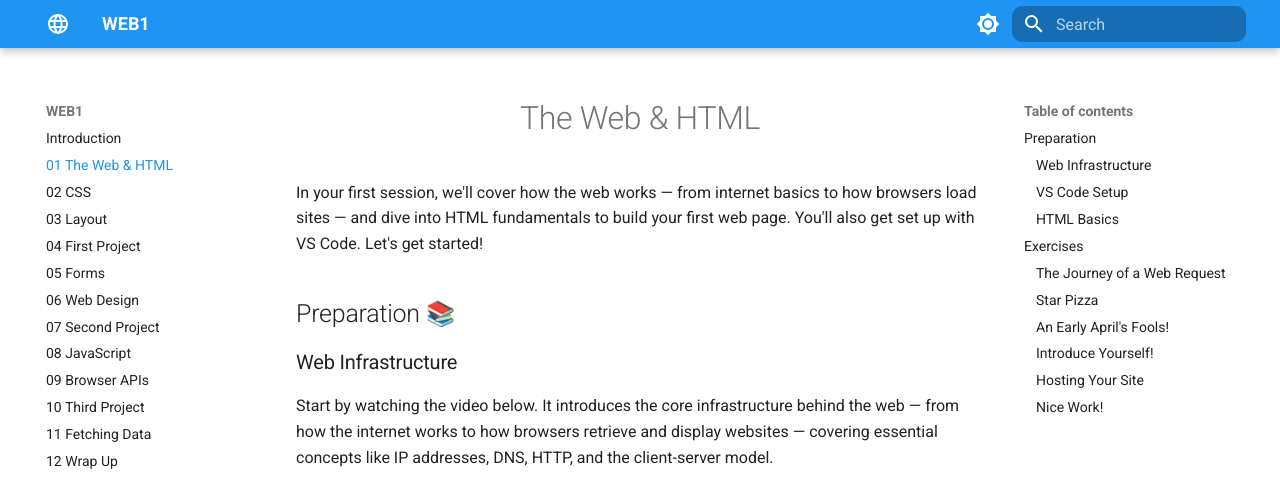
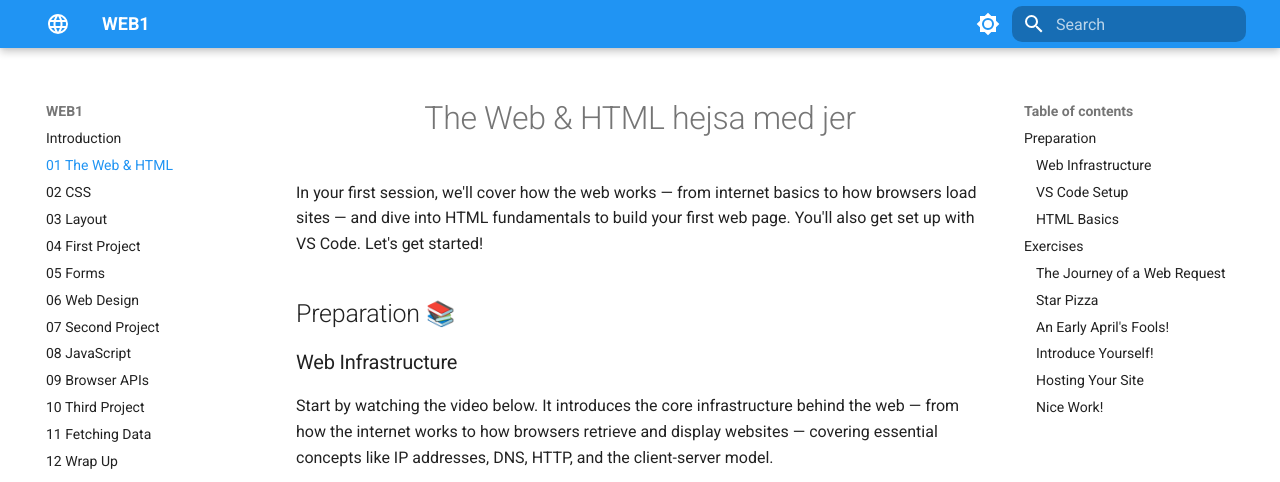
Before and after one commit to KasperKnop/WEB1, an MkDocs documentation site: the page built from docs/01-the-web-and-html.md, in a window 1280 px wide and 900 px high, cut to the strip 0-482 px from the top of the window. Built offline with MkDocs 1.6.1 and Material for MkDocs 9.7.7, drawn with Linux system fonts in a browser that asks for light colours; emoji names are drawn with the system emoji font; comment, search, counter and statistics services are not loaded.

Commit message:
en sjov ændring

```diff
--- a/docs/01-the-web-and-html.md
+++ b/docs/01-the-web-and-html.md
@@ -2,7 +2,7 @@
 comments: true
 ---
 
-# The Web & HTML
+# The Web & HTML hejsa med jer
 
 In your first session, we'll cover how the web works — from internet basics to how browsers load sites — and dive into HTML fundamentals to build your first web page. You'll also get set up with VS Code. Let's get started!
 
```
